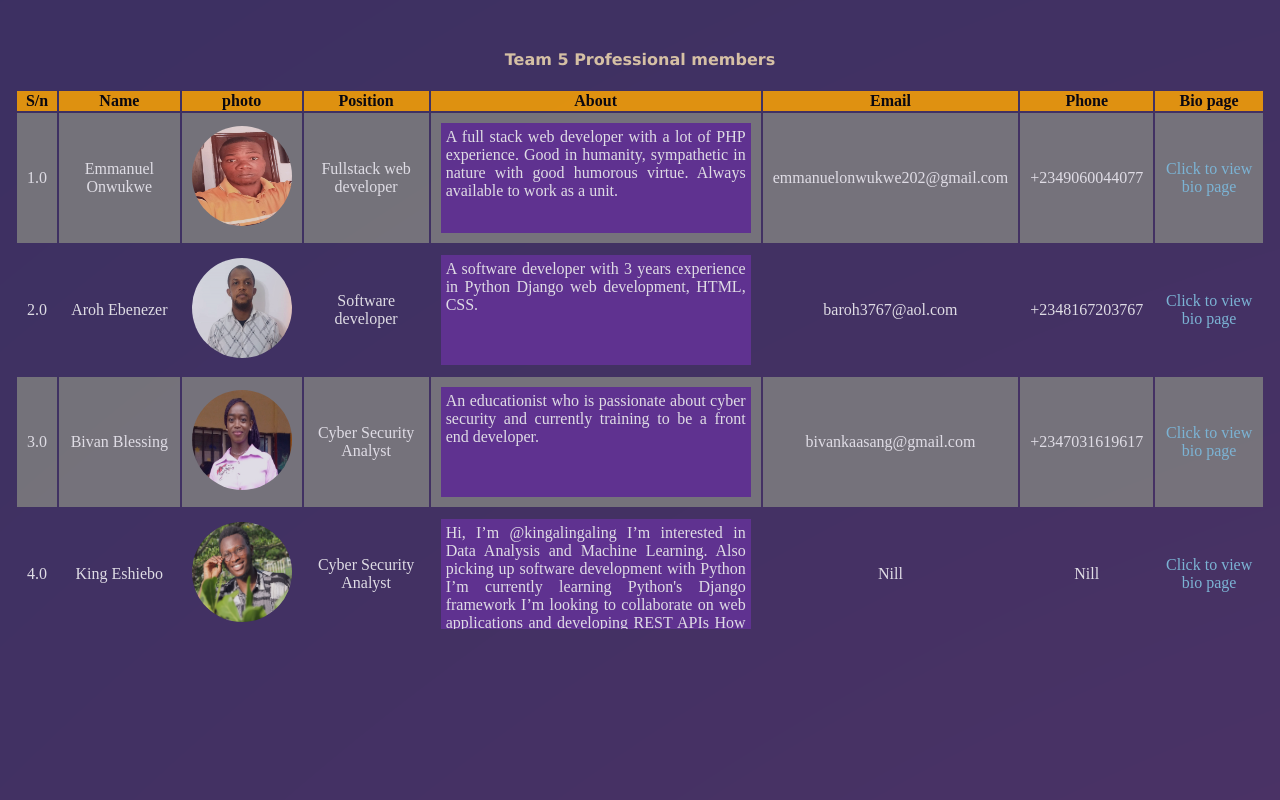
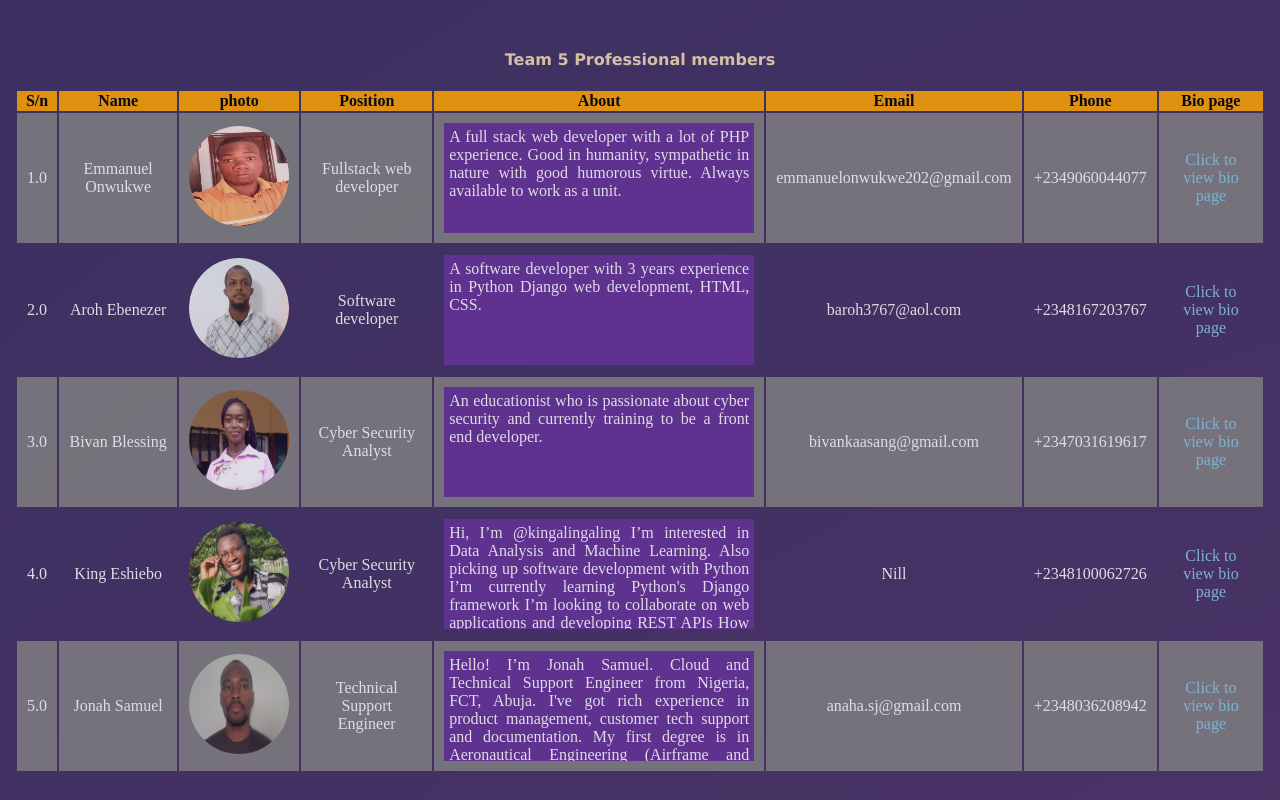
Before and after one commit to emmanuelonwukwe/Afried_bio_task, a plain HTML site: page team5-table.html in a window 1280 px wide. Drawn offline with Linux system fonts and the light colour scheme.

Commit message:
update my bio page

```diff
--- a/team5-table.html
+++ b/team5-table.html
@@ -62,7 +62,7 @@
                     </td>
                     <td>bivankaasang@gmail.com</td>
                     <td>+2347031619617</td>
-                    <td><a href="#" target="_blank">Click to view bio page</a></td>
+                    <td><a href="https://BivanBhee.github.io/stacktrekBiopage/" target="_blank">Click to view bio page</a></td>
                 </tr>
                 <tr>
                     <td>4.0</td>
@@ -81,8 +81,22 @@
                         </div>
                     </td>
                     <td>Nill</td>
-                    <td>Nill</td>
-                    <td><a href="#" target="_blank">Click to view bio page</a></td>
+                    <td>+2348100062726</td>
+                    <td><a href="https://kingalingaling.github.io/Afried_team5_project/" target="_blank">Click to view bio page</a></td>
+                </tr>
+                <tr>
+                    <td>5.0</td>
+                    <td>Jonah Samuel</td>
+                    <td><img src="assets/images/team5/jonah.jpg" alt="Jonah Photo"/></td>
+                    <td>Technical Support Engineer</td>
+                    <td>
+                        <div class="about-area">
+                            Hello! I’m Jonah Samuel. Cloud and Technical Support Engineer from Nigeria, FCT, Abuja. I've got rich experience in product management, customer tech support and documentation. My first degree is in Aeronautical Engineering (Airframe and Power-Plant Option)
+                        </div>
+                    </td>
+                    <td>anaha.sj@gmail.com</td>
+                    <td> +2348036208942</td>
+                    <td><a href=" https://lovingbrother.github.io/jonahsamuel/" target="_blank">Click to view bio page</a></td>
                 </tr>
             </tbody>
         </table>
```
Also changed, not shown: assets/css/styles.css (+7 -0 lines), team5.html (+1 -1 lines), assets/images/team5/jonah.jpg (added).
